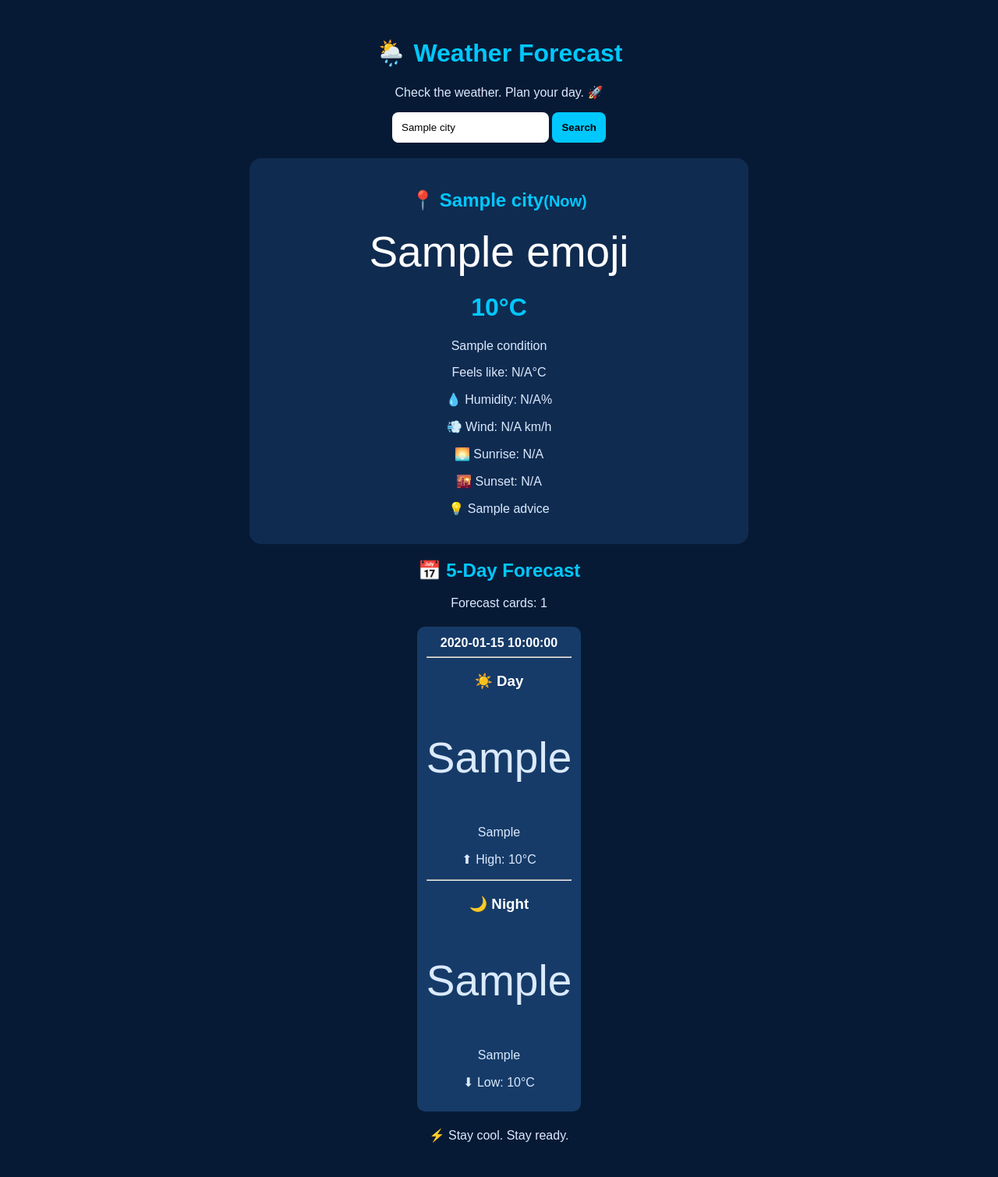
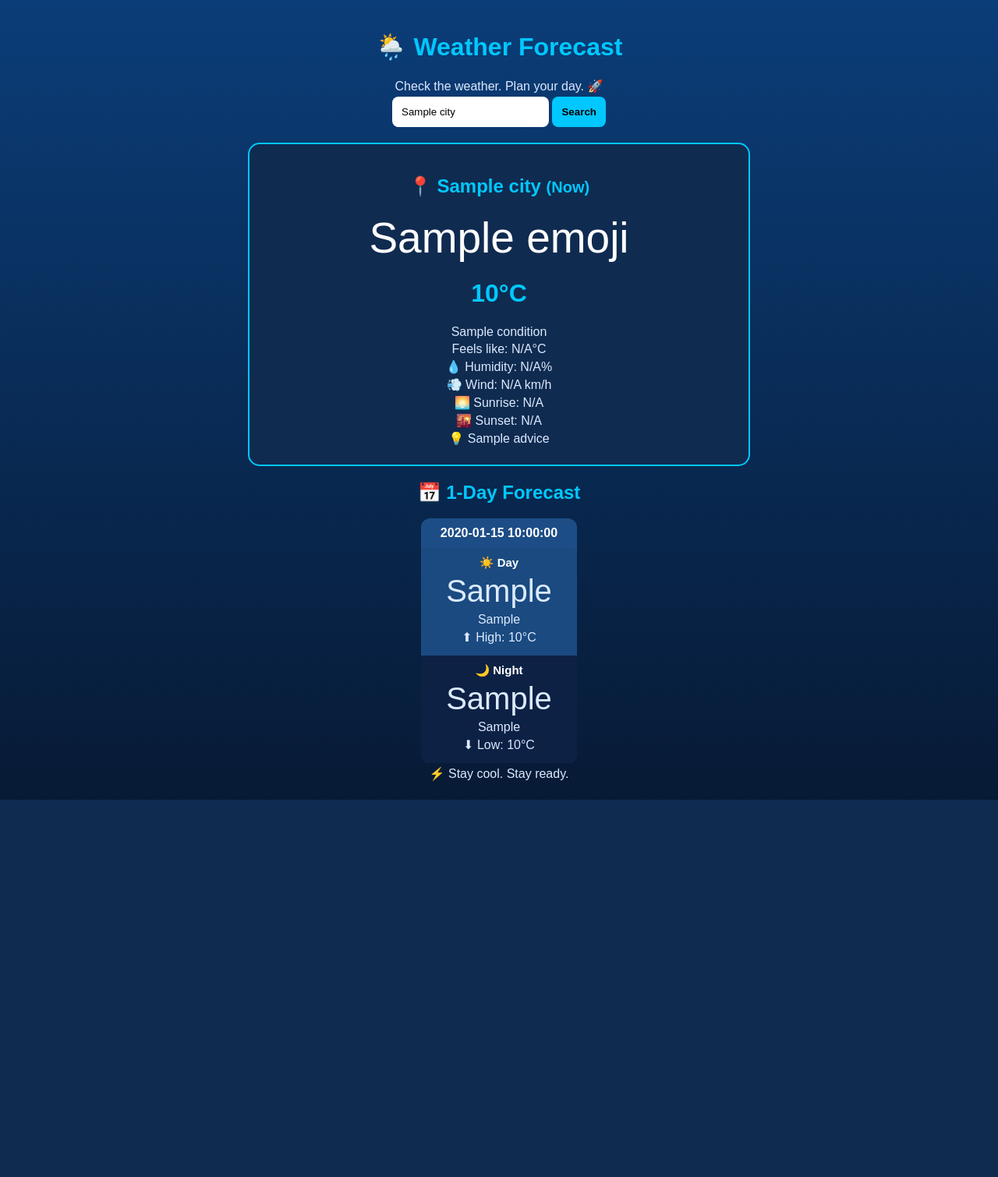
Before and after one commit to semiloreolatunji125-byte/tireni-weather-app, a Flask app: template templates/index.html in a window 1280 px wide. Shown: the whole page at 78% size. After the commit the page ends 1026 px from the top, so only its background shows below. Run offline with Flask 3, Linux system fonts and the light colour scheme; the template is opened without the code that fills it: most values are stand-ins (such as "Sample title", 1, 10 or a date in 2020).

Commit message:
Fix forecast data and improve weather app design

```diff
--- a/app.py
+++ b/app.py
@@ -1,36 +1,45 @@
-
 import requests
 from flask import Flask, render_template, request
 
 app = Flask(__name__)
 
 
-def get_emoji(condition):
-    condition = condition.lower()
+def get_emoji(condition, night=False):
+    c = condition.lower()
+    if "thunder" in c:
+        return "⛈️"
+    if "rain" in c or "drizzle" in c or "shower" in c:
+        return "🌧️"
+    if "snow" in c or "ice" in c or "sleet" in c:
+        return "❄️"
+    if "fog" in c or "mist" in c:
+        return "🌫️"
+    if "overcast" in c:
+        return "☁️"
+    if "cloud" in c:
+        return "☁️" if night else "⛅"
+    if "sunny" in c or "clear" in c:
+        return "🌙" if night else "☀️"
+    return "🌙" if night else "🌤️"
 
-    if "thunder" in condition:
-        return "⛈️"
-    elif "rain" in condition or "drizzle" in condition:
-        return "🌧️"
-    elif "snow" in condition or "ice" in condition:
-        return "❄️"
-    elif "fog" in condition or "mist" in condition:
-        return "🌫️"
-    elif "cloud" in condition or "overcast" in condition:
-        return "☁️"
-    elif "sunny" in condition or "clear" in condition:
-        return "☀️"
-    else:
-        return "🌤️"
+
+def get_hour(hourly, target):
+    """Pick the hourly entry closest to the target time (1200 = noon, 2100 = 9 PM)."""
+    if not hourly:
+        return {}
+    return min(hourly, key=lambda h: abs(int(h.get("time", "0")) - target))
+
+
+def get_desc(entry):
+    try:
+        return entry["weatherDesc"][0]["value"]
+    except (KeyError, IndexError, TypeError):
+        return "Unknown"
 
 
 @app.route("/", methods=["GET", "POST"])
 def home():
-    context = {
-        "forecast": [],
-        "temperature": None,
-        "city": ""
-    }
+    context = {"forecast": [], "temperature": None, "city": ""}
 
     if request.method == "POST":
         city = request.form.get("city", "").strip()
@@ -41,18 +50,13 @@ def home():
             return render_template("index.html", **context)
 
         try:
-            url = (
-                f"https://wttr.in/"
-                f"{requests.utils.quote(city)}?format=j1"
-            )
-
+            url = f"https://wttr.in/{requests.utils.quote(city)}?format=j1"
             response = requests.get(url, timeout=15)
             response.raise_for_status()
             data = response.json()
 
             current = data["current_condition"][0]
             days = data.get("weather", [])
-
             if not days:
                 raise ValueError("No forecast data available")
 
@@ -66,62 +70,29 @@ def home():
                 "feels_like": current["FeelsLikeC"],
                 "humidity": current["humidity"],
                 "wind_speed": current["windspeedKmph"],
-                "advice": (
-                    "Drink water if it is hot!"
-                    if float(temperature) >= 30
-                    else "Have a great day!"
-                ),
+                "advice": "Drink water if it is hot!" if float(temperature) >= 30 else "Have a great day!",
                 "sunrise": days[0]["astronomy"][0]["sunrise"],
                 "sunset": days[0]["astronomy"][0]["sunset"],
-                "forecast": []
+                "forecast": [],
             })
 
             for day in days[:5]:
                 hourly = day.get("hourly", [])
-
-                # Find daytime and nighttime entries
-                day_data = next(
-                    (h for h in hourly
-                     if int(h.get("time", "0")) == 1200),
-                    hourly[0] if hourly else {}
-                )
-
-                night_data = next(
-                    (h for h in hourly
-                     if int(h.get("time", "0")) in (0, 2100)),
-                    hourly[-1] if hourly else {}
-                )
-
-                day_condition = day_data.get(
-                    "weatherDesc", [{"value": "Unknown"}]
-                )[0]["value"]
-
-                night_condition = night_data.get(
-                    "weatherDesc", [{"value": "Unknown"}]
-                )[0]["value"]
+                day_cond = get_desc(get_hour(hourly, 1200))
+                night_cond = get_desc(get_hour(hourly, 2100))
 
                 context["forecast"].append({
                     "date": day["date"],
-                    "condition": day_condition,
-                    "emoji": get_emoji(day_condition),
                     "max_temp": day["maxtempC"],
                     "min_temp": day["mintempC"],
-                    "day_condition": day_condition,
-                    "day_emoji": get_emoji(day_condition),
-                    "night_condition": night_condition,
-                    "night_emoji": get_emoji(night_condition)
+                    "day_condition": day_cond,
+                    "day_emoji": get_emoji(day_cond),
+                    "night_condition": night_cond,
+                    "night_emoji": get_emoji(night_cond, night=True),
                 })
 
-        except (
-            requests.RequestException,
-            ValueError,
-            KeyError,
-            IndexError,
-            TypeError
-        ):
-            context["error"] = (
-                "Could not get weather. Check the city or internet."
-            )
+        except (requests.RequestException, ValueError, KeyError, IndexError, TypeError):
+            context["error"] = "Could not get weather. Check the city or internet."
 
     return render_template("index.html", **context)
 
--- a/templates/index.html
+++ b/templates/index.html
@@ -8,11 +8,13 @@
 
     <style>
         body {
-            font-family: Arial;
+            font-family: Arial, sans-serif;
             text-align: center;
-            background: #071a35;
+            background: linear-gradient(#0b3d78, #071a35);
             color: white;
             padding: 20px;
+            min-height: 100vh;
+            margin: 0;
         }
 
         .card {
@@ -21,6 +23,7 @@
             margin: 20px auto;
             border-radius: 15px;
             max-width: 600px;
+            border: 2px solid #00c8ff;
         }
 
         input,
@@ -43,18 +46,56 @@
 
         .icon {
             font-size: 55px;
+            margin: 5px 0;
+        }
+
+        .forecast-wrap {
+            display: flex;
+            flex-wrap: wrap;
+            justify-content: center;
+            gap: 12px;
+            max-width: 1100px;
+            margin: 0 auto;
         }
 
         .forecast {
-            display: inline-block;
             background: #163b68;
-            padding: 12px;
-            margin: 5px;
-            border-radius: 10px;
+            border-radius: 12px;
+            width: 200px;
+            overflow: hidden;
+        }
+
+        .forecast .date {
+            display: block;
+            padding: 10px;
+            background: #1d4d86;
+            font-weight: bold;
+        }
+
+        .period {
+            padding: 10px;
+        }
+
+        .period.day {
+            background: #1a4a80;
+        }
+
+        .period.night {
+            background: #0d2145;
+        }
+
+        .period h3 {
+            margin: 0;
+            font-size: 15px;
+        }
+
+        .period .icon {
+            font-size: 40px;
         }
 
         p {
             color: #dbeafe;
+            margin: 4px 0;
         }
     </style>
 </head>
@@ -72,7 +113,7 @@
 
     {% if temperature is defined and temperature is not none %}
     <div class="card">
-        <h2>📍 {{ city }}<small>(Now)</small></h2>
+        <h2>📍 {{ city }} <small>(Now)</small></h2>
         <div class="icon">{{ emoji or '🌤️' }}</div>
         <h1>{{ temperature }}°C</h1>
         <p>{{ condition }}</p>
@@ -86,28 +127,29 @@
     {% endif %}
 
     {% if forecast is defined and forecast %}
-    <h2>📅 5-Day Forecast</h2>
-    <p>Forecast cards: {{ forecast[:5]|length }}</p>
+    <h2>📅 {{ forecast|length }}-Day Forecast</h2>
 
-    {% for day in forecast[:5] %}
+    <div class="forecast-wrap">
+        {% for day in forecast %}
         <div class="forecast">
-        <b>{{ day.get('date', 'Day') }}</b>
+            <span class="date">{{ day.get('date', 'Day') }}</span>
 
-        <hr>
+            <div class="period day">
+                <h3>☀️ Day</h3>
+                <p class="icon">{{ day.get('day_emoji', '🌤️') }}</p>
+                <p>{{ day.get('day_condition', 'N/A') }}</p>
+                <p>⬆ High: {{ day.get('max_temp', 'N/A') }}°C</p>
+            </div>
 
-        <h3>☀️ Day</h3>
-        <p class="icon">{{ day.get('day_emoji', day.get('emoji', '🌤️')) }}</p>
-        <p>{{ day.get('day_condition', day.get('condition', 'N/A')) }}</p>
-        <p>⬆ High: {{ day.get('max_temp', 'N/A') }}°C</p>
-
-        <hr>
-
+            <div class="period night">
                 <h3>🌙 Night</h3>
                 <p class="icon">{{ day.get('night_emoji', '🌙') }}</p>
                 <p>{{ day.get('night_condition', 'N/A') }}</p>
                 <p>⬇ Low: {{ day.get('min_temp', 'N/A') }}°C</p>
             </div>
+        </div>
         {% endfor %}
+    </div>
     {% endif %}
 
     <footer>
```
Lines whose indentation alone changed are shown as unchanged.
